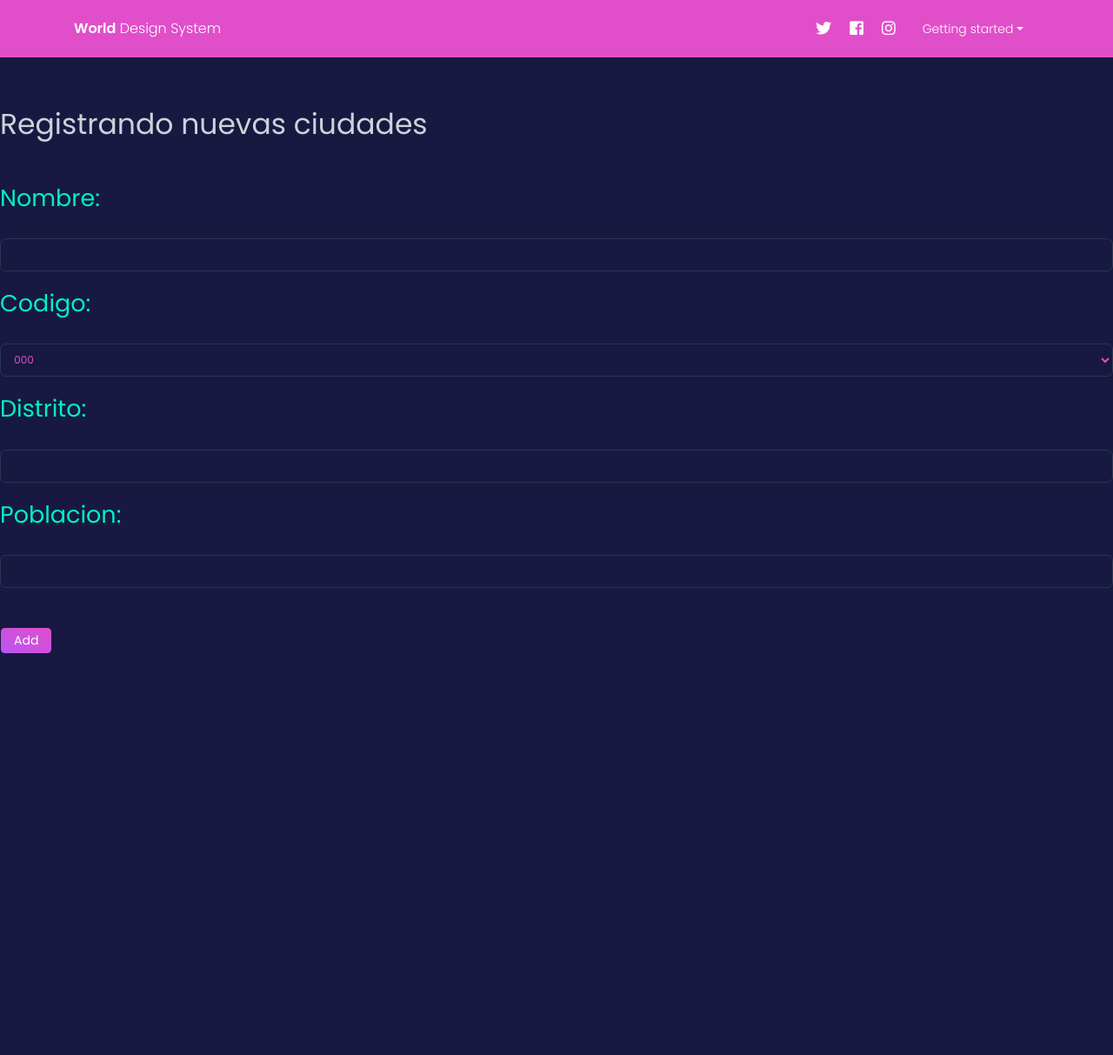
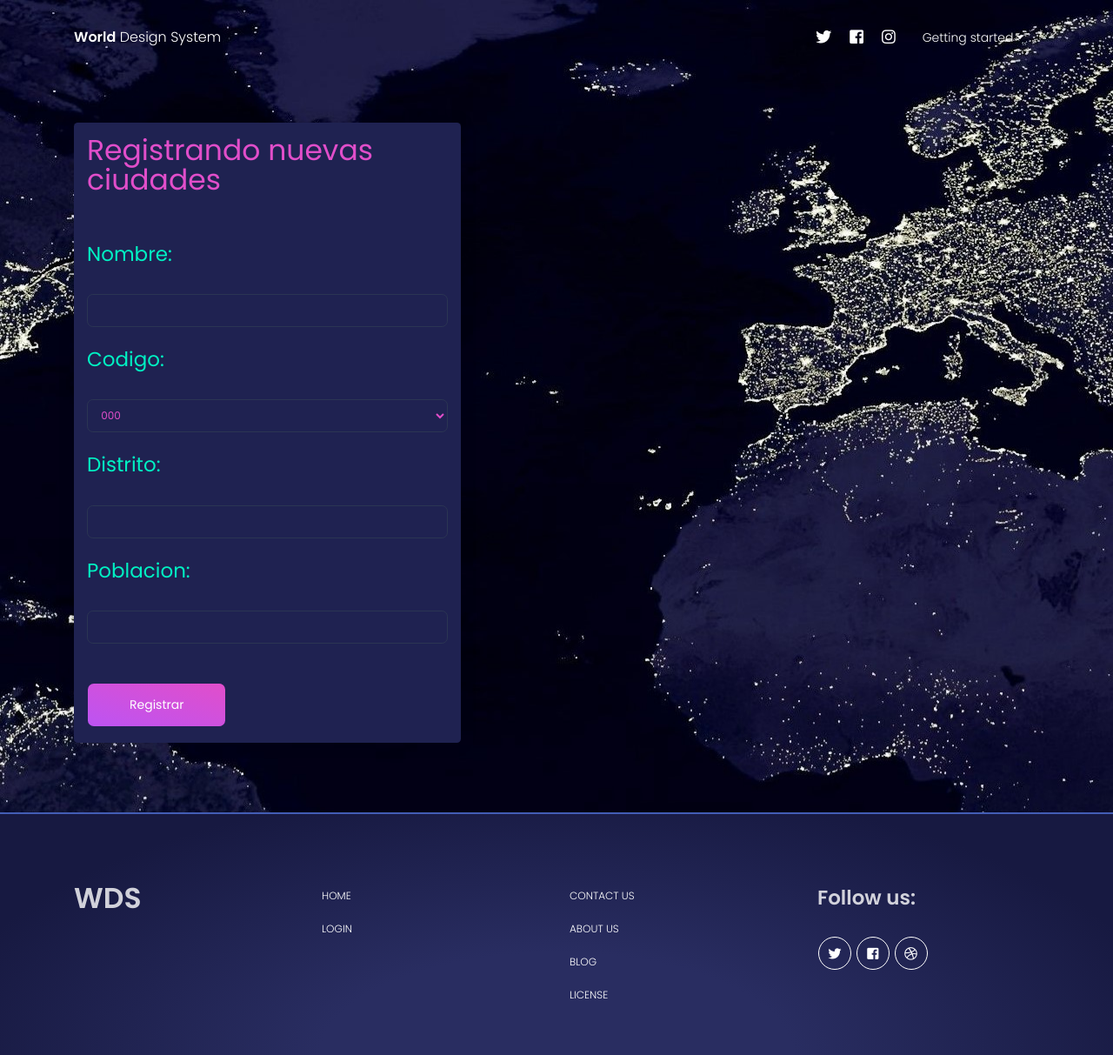
Before and after one commit to AbrahamAcorn/CRUD_World, a Flask app: page /create in a window 1280 px wide. Shown: the whole page at 87% size. Before the commit the page ends 751 px from the top, so only its background shows below. Run offline with Flask 2, Linux system fonts and the light colour scheme; the visitor is signed in with stand-in values (Sample User, id 1); tables that the repository leaves empty or names only in its code hold one stand-in row (values such as "Sample post"); some libraries are stand-ins or nearby versions.

Commit message:
Imagenes y css

```diff
--- a/templates/citys/create.html
+++ b/templates/citys/create.html
@@ -1,24 +1,27 @@
 <!DOCTYPE html>
 <html lang="en">
+
 <head>
-    <meta charset="UTF-8">
-    <meta name="viewport" content="width=device-width, initial-scale=1.0">
-    <link rel="stylesheet" href="https://maxcdn.bootstrapcdn.com/bootstrap/4.0.0/css/bootstrap.min.css">
+  <meta charset="UTF-8" />
+  <meta name="viewport" content="width=device-width, initial-scale=1.0" />
+  <link rel="stylesheet" href="https://maxcdn.bootstrapcdn.com/bootstrap/4.0.0/css/bootstrap.min.css" />
   <link href="https://fonts.googleapis.com/css?family=Poppins:200,300,400,600,700,800" rel="stylesheet" />
-    <link href="https://use.fontawesome.com/releases/v5.0.6/css/all.css" rel="stylesheet">
+  <link href="https://use.fontawesome.com/releases/v5.0.6/css/all.css" rel="stylesheet" />
   <link rel="stylesheet" href="{{ url_for('static', filename='css/nucleo-icons.css') }}" />
-    <link rel="stylesheet" href="{{ url_for('static', filename='css/blk-design-system.css') }}"/>
+  <link rel="stylesheet" href="{{ url_for('static', filename='css/blk-design-system.css') }}" />
   <link rel="stylesheet" href="{{ url_for('static', filename='demo/demo.css') }}" />
   <title>Registrando Ciudades</title>
 </head>
+
 <body>
-    <nav class="navbar navbar-expand-lg fixed-top " color-on-scroll="100">
+  <nav class="navbar navbar-expand-lg fixed-top navbar-transparent" color-on-scroll="100">
     <div class="container">
       <div class="navbar-translate">
         <a class="navbar-brand" href="/" rel="tooltip" title="CRUD World" data-placement="bottom" target="_blank">
           <span>World</span> Design System
         </a>
-            <button class="navbar-toggler navbar-toggler" type="button" data-toggle="collapse" data-target="#navigation" aria-controls="navigation-index" aria-expanded="false" aria-label="Toggle navigation">
+        <button class="navbar-toggler navbar-toggler" type="button" data-toggle="collapse" data-target="#navigation"
+          aria-controls="navigation-index" aria-expanded="false" aria-label="Toggle navigation">
           <span class="navbar-toggler-bar bar1"></span>
           <span class="navbar-toggler-bar bar2"></span>
           <span class="navbar-toggler-bar bar3"></span>
@@ -28,12 +31,11 @@
         <div class="navbar-collapse-header">
           <div class="row">
             <div class="col-6 collapse-brand">
-                  <a>
-                    WDS
-                  </a>
+              <a> WDS </a>
             </div>
             <div class="col-6 collapse-close text-right">
-                  <button type="button" class="navbar-toggler" data-toggle="collapse" data-target="#navigation" aria-controls="navigation-index" aria-expanded="false" aria-label="Toggle navigation">
+              <button type="button" class="navbar-toggler" data-toggle="collapse" data-target="#navigation"
+                aria-controls="navigation-index" aria-expanded="false" aria-label="Toggle navigation">
                 <i class="tim-icons icon-simple-remove"></i>
               </button>
             </div>
@@ -41,19 +43,22 @@
         </div>
         <ul class="navbar-nav">
           <li class="nav-item p-0">
-                <a class="nav-link" rel="tooltip" title="Follow us on Twitter" data-placement="bottom" href="https://twitter.com" target="_blank">
+            <a class="nav-link" rel="tooltip" title="Follow us on Twitter" data-placement="bottom"
+              href="https://twitter.com" target="_blank">
               <i class="fab fa-twitter"></i>
               <p class="d-lg-none d-xl-none">Twitter</p>
             </a>
           </li>
           <li class="nav-item p-0">
-                <a class="nav-link" rel="tooltip" title="Like us on Facebook" data-placement="bottom" href="https://www.facebook.com" target="_blank">
+            <a class="nav-link" rel="tooltip" title="Like us on Facebook" data-placement="bottom"
+              href="https://www.facebook.com" target="_blank">
               <i class="fab fa-facebook-square"></i>
               <p class="d-lg-none d-xl-none">Facebook</p>
             </a>
           </li>
           <li class="nav-item p-0">
-                <a class="nav-link" rel="tooltip" title="Follow us on Instagram" data-placement="bottom" href="https://www.instagram.com" target="_blank">
+            <a class="nav-link" rel="tooltip" title="Follow us on Instagram" data-placement="bottom"
+              href="https://www.instagram.com" target="_blank">
               <i class="fab fa-instagram"></i>
               <p class="d-lg-none d-xl-none">Instagram</p>
             </a>
@@ -84,47 +89,127 @@
       </div>
     </div>
   </nav>
-      <br><br>
-    <br><br>
-    <br><br>
+  <div class="wrapper" style="background-image: url({{url_for('static', filename='img/wall4.jpg')}});">
+    <div class="page-header">
+      <div class="page-header-image"></div>
+      <div class="content">
+        <div class="container">
+          <div class="row">
+            <div class="col-lg-5 col-md-6 offset-lg-0 offset-md-3">
+              <div id="square7" class="square square-7"></div>
+              <div id="square8" class="square square-8"></div>
+              <div class="card card-register">
+                <div class="card-body">
                   <form method="post" action="/store" enctype="multipart/form-data">
-        <input type="hidden" name="csrf_token" value="{{ csrf_token() }}"/>
-        <h1>Registrando nuevas ciudades</h1>
-        <br>
-        <h2 class="text-success">Nombre:</h2>
-        <input type="text" name="nombre" id="nombre" class="form-control">
-        <br>
-        <h2 class="text-success">Codigo:</h2>
-        <select name="code" id="code" class="text-primary form-control" >
+                    <input type="hidden" name="csrf_token" value="{{ csrf_token() }}" />
+                    <h1 class="text-primary">Registrando nuevas ciudades</h1>
+                    <br />
+                    <h3 class="text-success">Nombre:</h3>
+                    <input type="text" name="nombre" id="nombre" class="form-control" />
+                    <br />
+                    <h3 class="text-success">Codigo:</h3>
+                    <select name="code" id="code" class="text-primary form-control">
                       {% for code in codes %}
                       <option value="{{code[0]}}">{{code[0]}}</option>
                       {% endfor %}
                     </select>
-        <br>
-        <h2 class="text-success">Distrito:</h2>
-        <input type="text" name="district" id="district" class="form-control">
-        <br>
-        <h2 class="text-success">Poblacion:</h2>
-        <input type="number" name="popul" id="popul" class="form-control">
-        <br><br>
-        <input type="submit" value="Add" class="btn btn-primary btn-sm">
-
+                    <br />
+                    <h3 class="text-success">Distrito:</h3>
+                    <input type="text" name="district" id="district" class="form-control" />
+                    <br />
+                    <h3 class="text-success">Poblacion:</h3>
+                    <input type="number" name="popul" id="popul" class="form-control" />
+                    <br /><br />
+                    <input type="submit" value="Registrar" class="btn btn-primary btn-lg" />
                   </form>
-
+                </div>
+              </div>
+            </div>
+          </div>
+          <div class="register-bg"></div>
+          <div id="square1" class="square square-1"></div>
+          <div id="square2" class="square square-2"></div>
+          <div id="square3" class="square square-3"></div>
+          <div id="square4" class="square square-4"></div>
+          <div id="square5" class="square square-5"></div>
+          <div id="square6" class="square square-6"></div>
+        </div>
+      </div>
+    </div>
+    <footer class="footer">
+      <div class="container">
+        <div class="row">
+          <div class="col-md-3">
+            <h1 class="title">WDS</h1>
+          </div>
+          <div class="col-md-3">
+            <ul class="nav">
+              <li class="nav-item">
+                <a href="{{url_for('index')}}" class="nav-link">
+                  Home
+                </a>
+              </li>
+              <li class="nav-item">
+                <a href="../examples/landing-page.html" class="nav-link">
+                  login
+                </a>
+              </li>
+            </ul>
+          </div>
+          <div class="col-md-3">
+            <ul class="nav">
+              <li class="nav-item">
+                <a href="https://creative-tim.com/contact-us" class="nav-link">
+                  Contact Us
+                </a>
+              </li>
+              <li class="nav-item">
+                <a href="https://creative-tim.com/about-us" class="nav-link">
+                  About Us
+                </a>
+              </li>
+              <li class="nav-item">
+                <a href="https://creative-tim.com/blog" class="nav-link">
+                  Blog
+                </a>
+              </li>
+              <li class="nav-item">
+                <a href="https://opensource.org/licenses/MIT" class="nav-link">
+                  License
+                </a>
+              </li>
+            </ul>
+          </div>
+          <div class="col-md-3">
+            <h3 class="title">Follow us:</h3>
+            <div class="btn-wrapper profile">
+              <a target="_blank" href="https://twitter.com/creativetim" class="btn btn-icon btn-neutral btn-round btn-simple" data-toggle="tooltip" data-original-title="Follow us">
+                <i class="fab fa-twitter"></i>
+              </a>
+              <a target="_blank" href="https://www.facebook.com/creativetim" class="btn btn-icon btn-neutral btn-round btn-simple" data-toggle="tooltip" data-original-title="Like us">
+                <i class="fab fa-facebook-square"></i>
+              </a>
+              <a target="_blank" href="https://dribbble.com/creativetim" class="btn btn-icon btn-neutral  btn-round btn-simple" data-toggle="tooltip" data-original-title="Follow us">
+                <i class="fab fa-dribbble"></i>
+              </a>
+            </div>
+          </div>
+        </div>
+      </div>
+    </footer>
+  </div>
   <script src="{{ url_for('static', filename='js/core/jquery.min.js') }}" type="text/javascript"></script>
   <script src="{{ url_for('static', filename='js/core/popper.min.js') }}" type="text/javascript"></script>
   <script src="{{ url_for('static', filename='js/core/bootstrap.min.js') }}" type="text/javascript"></script>
   <script src="{{ url_for('static', filename='js/plugins/perfect-scrollbar.jquery.min.js') }}"></script>
-  <!--  Plugin for Switches, full documentation here: http://www.jque.re/plugins/version3/bootstrap.switch/ -->
-  <script src="{{ url_for('static', filename='js/plugins/bootstrap-switch.js') }}"></script>
-  <!--  Plugin for the Sliders, full documentation here: http://refreshless.com/nouislider/ -->
   <script src="{{ url_for('static', filename='js/plugins/nouislider.min.js') }}" type="text/javascript"></script>
   <!-- Chart JS -->
   <script src="{{ url_for('static', filename='js/plugins/chartjs.min.js') }}"></script>
-  <!--  Plugin for the DatePicker, full documentation here: https://github.com/uxsolutions/bootstrap-datepicker -->
   <script src="{{ url_for('static', filename='js/plugins/moment.min.js') }}"></script>
   <script src="{{ url_for('static', filename='js/plugins/bootstrap-datetimepicker.js') }}" type="text/javascript"></script>
+
   <script src="{{ url_for('static', filename='demo/demo.js') }}"></script>
+
   <script src="{{ url_for('static', filename='js/blk-design-system.min.js') }}" type="text/javascript"></script>
   <script>
     $(document).ready(function() {
@@ -142,4 +227,5 @@
     }
   </script>
 </body>
+
 </html>
--- a/templates/countrys/country.html
+++ b/templates/countrys/country.html
@@ -4,7 +4,7 @@
 
     <meta charset='utf-8'>
     <meta http-equiv='X-UA-Compatible' content='IE=edge'>
-    <title>Page Title</title>
+    <title>Paises</title>
     <meta name='viewport' content='width=device-width, initial-scale=1'>
     <link rel="stylesheet" href="https://maxcdn.bootstrapcdn.com/bootstrap/4.0.0/css/bootstrap.min.css">
     <link rel='stylesheet' type='text/css' media='screen' href='main.css'>
@@ -111,7 +111,6 @@
                 <th>Forma de Govierno</th>
                 <th>Cabeza del Estado</th>
                 <th>Capital</th>
-
             </tr>
         </thead>
         <tbody>
@@ -129,7 +128,6 @@
                 <th>{{country[11] }}</th>
                 <th>{{country[12] }}</th>
                 <th>{{country[13] }}</th>
-                <th>{{country[14] }}</th>
             </tr>
             {% endfor %}
 
--- a/templates/lenguas/lenguas.html
+++ b/templates/lenguas/lenguas.html
@@ -4,7 +4,7 @@
 
     <meta charset='utf-8'>
     <meta http-equiv='X-UA-Compatible' content='IE=edge'>
-    <title>Page Title</title>
+    <title>Lenguajes</title>
     <meta name='viewport' content='width=device-width, initial-scale=1'>
     <link rel="stylesheet" href="https://maxcdn.bootstrapcdn.com/bootstrap/4.0.0/css/bootstrap.min.css">
     <link rel='stylesheet' type='text/css' media='screen' href='main.css'>
```
Also changed, not shown: templates/citys/index.html (+13 -7 lines), templates/register.html (+2 -6 lines), static/img/wall5.png (added). Lines whose indentation alone changed are shown as unchanged.
